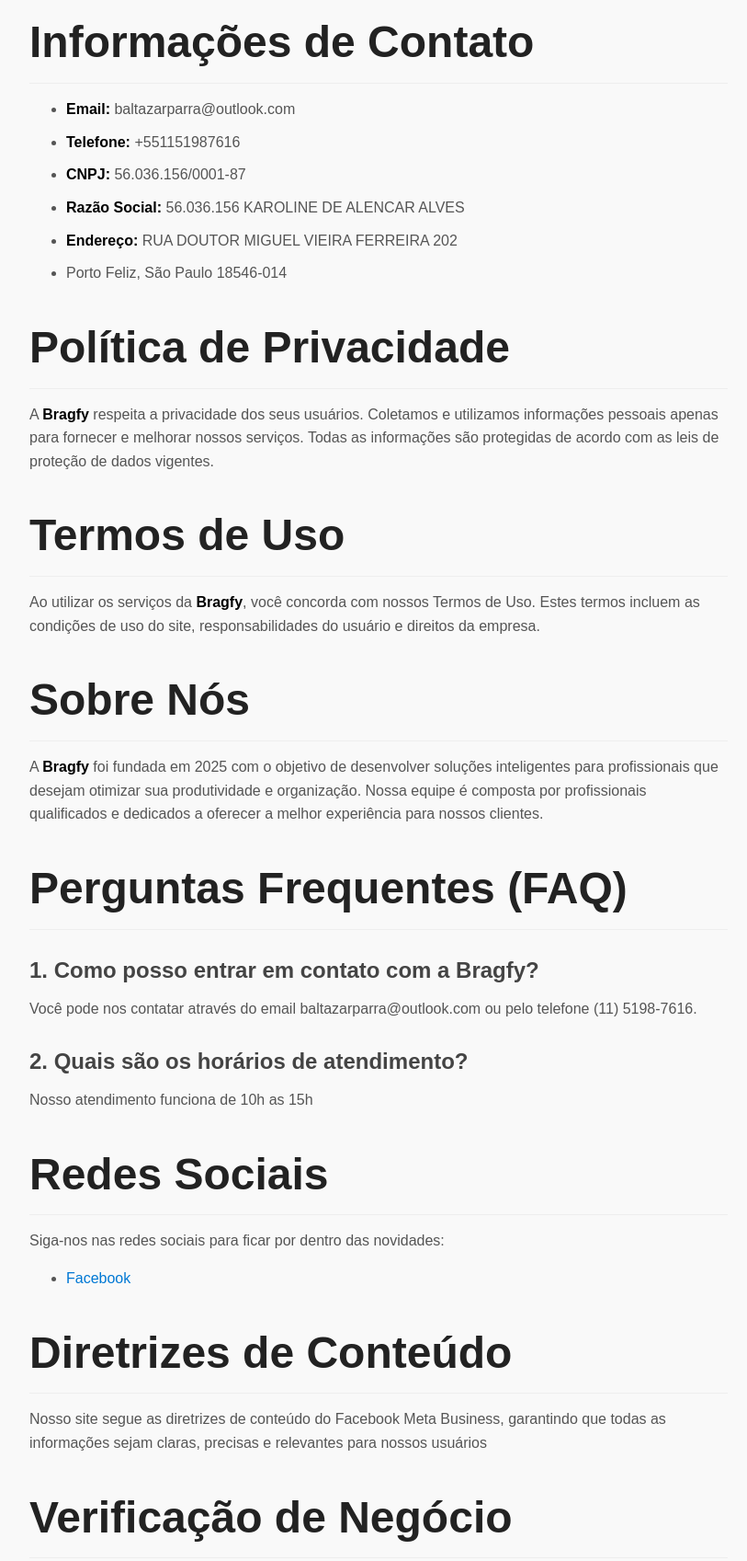
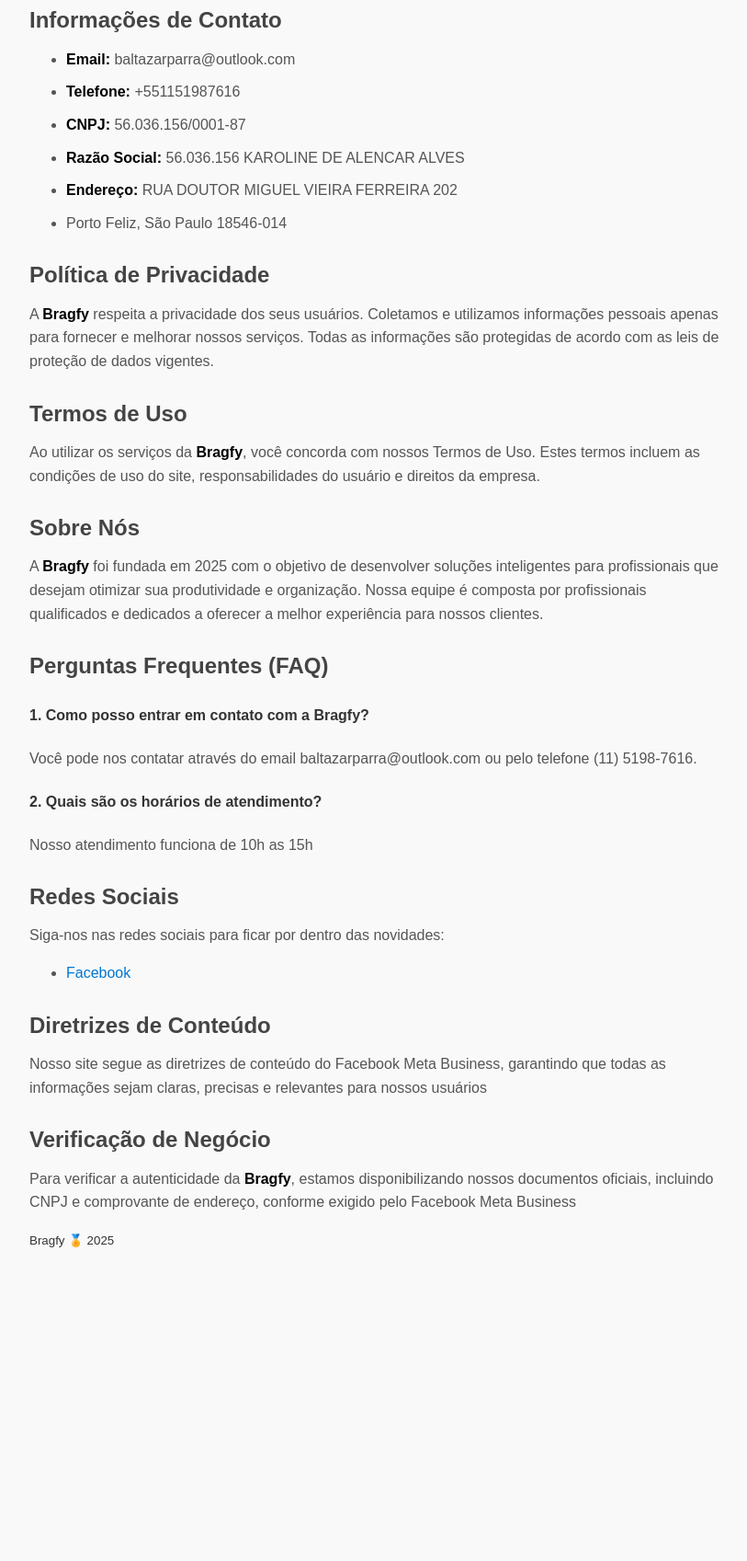
Before and after one commit to baltazarparra/bragfy, a plain HTML site: page index.html in a window 1280 px wide. Shown: the part 696-2393 px from the top of the page at 92% size, without its empty margins (228-1041 px from the left). After the commit the page ends 2076 px from the top, so only its background shows below. Drawn offline with Linux system fonts and the light colour scheme.

Commit message:
add titles

```diff
--- a/index.html
+++ b/index.html
@@ -55,7 +55,7 @@
       organização e a documentação conosco!
     </p>
 
-    <h2>Informações de Contato</h2>
+    <h3>Informações de Contato</h3>
     <ul>
       <li><strong>Email:</strong> baltazarparra@outlook.com</li>
       <li><strong>Telefone:</strong> +551151987616</li>
@@ -68,7 +68,7 @@
       <li>Porto Feliz, São Paulo 18546-014</li>
     </ul>
 
-    <h2>Política de Privacidade</h2>
+    <h3>Política de Privacidade</h3>
     <p>
       A <strong>Bragfy</strong> respeita a privacidade dos seus usuários.
       Coletamos e utilizamos informações pessoais apenas para fornecer e
@@ -76,14 +76,14 @@
       com as leis de proteção de dados vigentes.
     </p>
 
-    <h2>Termos de Uso</h2>
+    <h3>Termos de Uso</h3>
     <p>
       Ao utilizar os serviços da <strong>Bragfy</strong>, você concorda com
       nossos Termos de Uso. Estes termos incluem as condições de uso do site,
       responsabilidades do usuário e direitos da empresa.
     </p>
 
-    <h2>Sobre Nós</h2>
+    <h3>Sobre Nós</h3>
     <p>
       A <strong>Bragfy</strong> foi fundada em 2025 com o objetivo de
       desenvolver soluções inteligentes para profissionais que desejam otimizar
@@ -92,17 +92,17 @@
       clientes.
     </p>
 
-    <h2>Perguntas Frequentes (FAQ)</h2>
-    <h3>1. Como posso entrar em contato com a Bragfy?</h3>
+    <h3>Perguntas Frequentes (FAQ)</h3>
+    <h4>1. Como posso entrar em contato com a Bragfy?</h4>
     <p>
       Você pode nos contatar através do email baltazarparra@outlook.com ou pelo
       telefone (11) 5198-7616.
     </p>
 
-    <h3>2. Quais são os horários de atendimento?</h3>
+    <h4>2. Quais são os horários de atendimento?</h4>
     <p>Nosso atendimento funciona de 10h as 15h</p>
 
-    <h2>Redes Sociais</h2>
+    <h3>Redes Sociais</h3>
     <p>Siga-nos nas redes sociais para ficar por dentro das novidades:</p>
     <ul>
       <li>
@@ -112,14 +112,14 @@
       </li>
     </ul>
 
-    <h2>Diretrizes de Conteúdo</h2>
+    <h3>Diretrizes de Conteúdo</h3>
     <p>
       Nosso site segue as diretrizes de conteúdo do Facebook Meta Business,
       garantindo que todas as informações sejam claras, precisas e relevantes
       para nossos usuários
     </p>
 
-    <h2>Verificação de Negócio</h2>
+    <h3>Verificação de Negócio</h3>
     <p>
       Para verificar a autenticidade da <strong>Bragfy</strong>, estamos
       disponibilizando nossos documentos oficiais, incluindo CNPJ e comprovante
```
